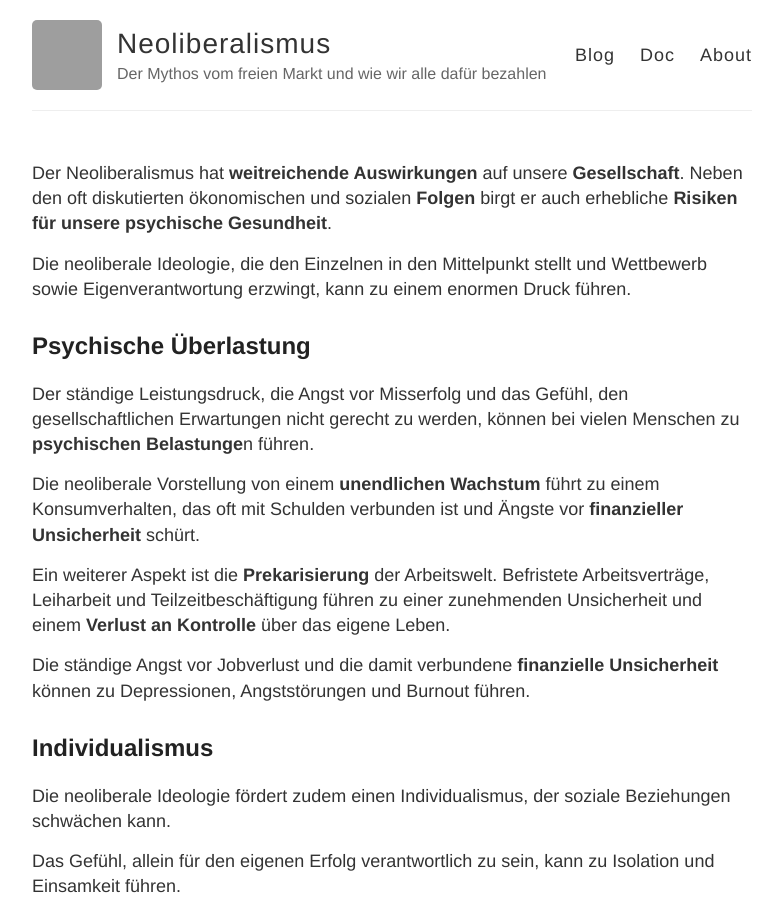
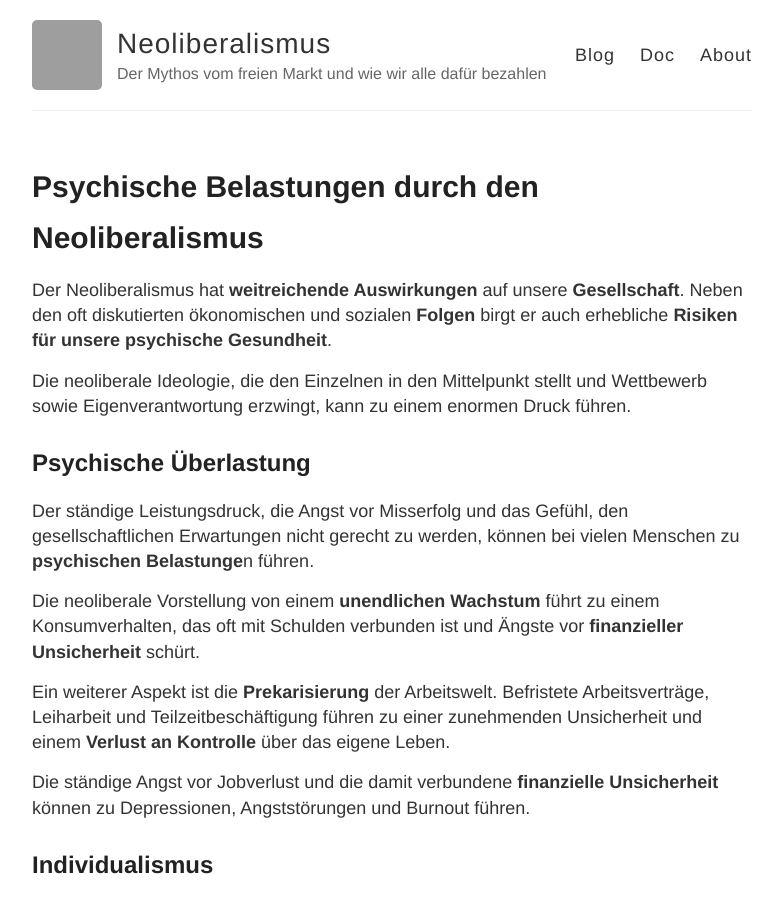
Before and after one commit to S2030c/neoliberalismus, a Jekyll site: the page built from _posts/2024-09-23-belastung-durch-neoliberalismus..md, in a window 1280 px wide and 900 px high. Shown: the whole window, without its empty margins (248-1030 px from the left). Built offline with Jekyll 4.4.1, drawn with Linux system fonts in a browser that asks for light colours; our own code applies the rules of GitHub Pages for plain Markdown files; part of the change alters nothing that is shown; grey boxes are pictures that could not be loaded.

Commit message:
Update 2024-09-23-belastung-durch-neoliberalismus..md

```diff
--- a/_posts/2024-09-23-belastung-durch-neoliberalismus..md
+++ b/_posts/2024-09-23-belastung-durch-neoliberalismus..md
@@ -1,5 +1,5 @@
 ---
-title; Psychische Belastungen durch den Neoliberalismus
+title: Psychische Belastungen durch den Neoliberalismus
 ---
 Der Neoliberalismus hat **weitreichende Auswirkungen** auf unsere **Gesellschaft**. Neben den oft diskutierten ökonomischen und sozialen **Folgen** birgt er auch erhebliche **Risiken für unsere psychische Gesundheit**.
 
```
